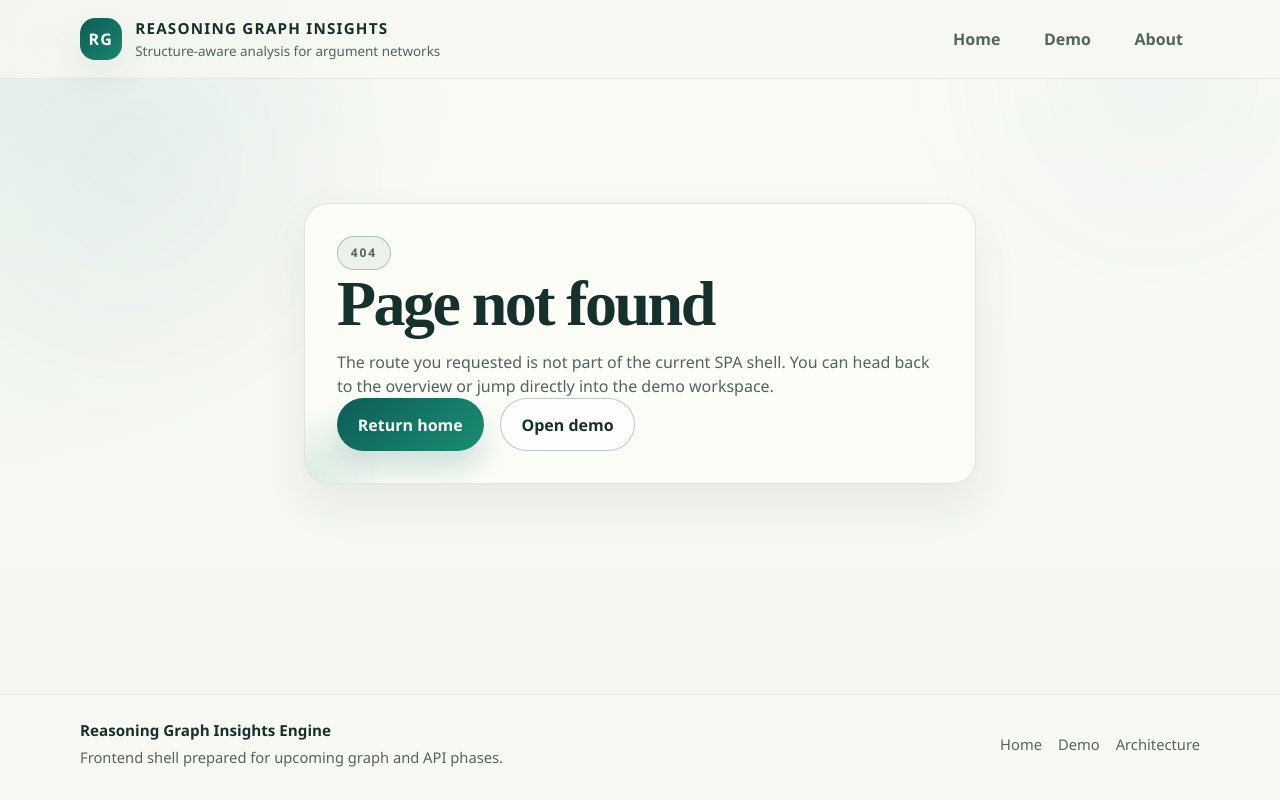
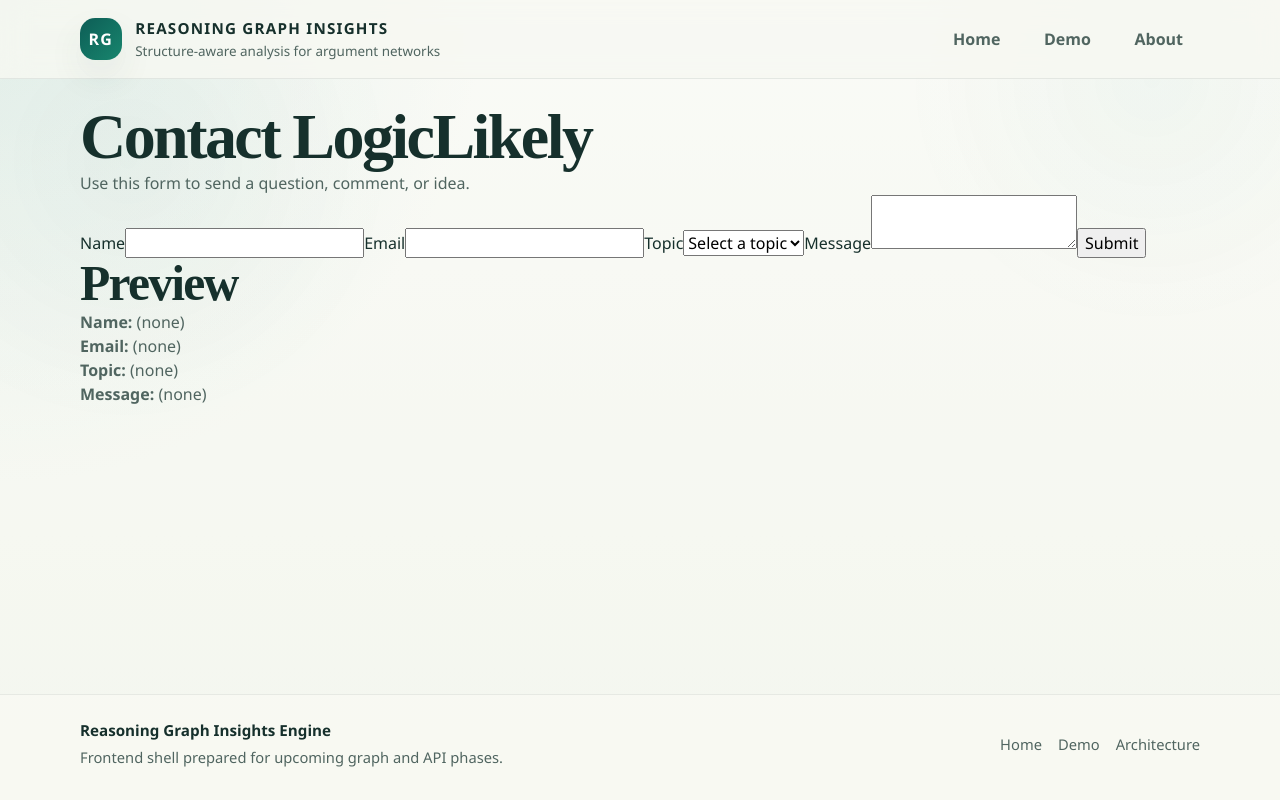
Before and after one commit to LogicLikely/reasoning-graph-insights-engine, a React (Vite) app in the folder frontend/: page /contact in a window 1280 px wide. Built offline with nearby package versions, Linux system fonts and the light colour scheme; no server answers.

Commit message:
Finish step 15

```diff
--- /dev/null
+++ b/frontend/src/pages/ContactPage.tsx
@@ -0,0 +1,154 @@
+import { useState } from "react";
+
+//part 15
+function ContactForm() {
+
+    type ContactSubmission = {
+        name: string;
+        email: string;
+        topic: string;
+        message: string;
+    };
+
+    const [name, setName] = useState("");
+    const [email, setEmail] = useState("");
+    const [topic, setTopic] = useState("");
+    const [message, setMessage] = useState("");
+    const [isSubmitting, setIsSubmitting] = useState(false);
+
+
+    const submission: ContactSubmission = {
+        name,
+        email,
+        topic,
+        message,
+    };
+    function isValidEmail(email: string) {
+        return email.includes("@") && email.includes(".");
+    }
+
+
+    //State variable can only hold a string or null value
+    const [errorMessage, setErrorMessage] = useState<string | null>(null);
+    const [successMessage, setSuccessMessage] = useState<string | null>(null);
+
+
+
+    async function handleSubmit(event: React.FormEvent<HTMLFormElement>) {
+        event.preventDefault();
+        setSuccessMessage(null);
+        setErrorMessage(null);
+
+        if (!name.trim()) {
+            setErrorMessage("Name is required.");
+            return;
+        }
+        if (!isValidEmail(email)) {
+            setErrorMessage("Email is required.");
+            return;
+        }
+        if (!topic) {
+            setErrorMessage("Topic is required.");
+            return;
+        }
+        if (!message.trim()) {
+            setErrorMessage("Message is required.");
+            return;
+        }
+        setIsSubmitting(true);
+        await new Promise((resolve) => setTimeout(resolve, 500));
+        const submission: ContactSubmission = {
+            name,
+            email,
+            topic,
+            message,
+        };
+        console.log(submission);
+        setSuccessMessage("Contact form submitted. Check the console for the logged data.");
+        setIsSubmitting(false);
+    }
+
+    return (
+        <>
+            {errorMessage && (
+                <p role="alert" style={{ color: "red", fontWeight: "bold" }}>
+                    {errorMessage}
+                </p>
+            )}
+            {successMessage && (
+                <p style={{ color: "green" }}>
+                    {successMessage}
+                </p>
+            )}
+
+            <form onSubmit={handleSubmit}>
+                <label>
+                    Name
+                    <input
+                        type="text"
+                        value={name}
+                        onChange={(event) => setName(event.target.value)}
+                    />
+                </label>
+
+                <label>
+                    Email
+                    <input
+                        type="email"
+                        value={email}
+                        onChange={(event) => setEmail(event.target.value)}
+                    />
+                </label>
+
+                <label>
+                    Topic
+                    <select
+                        value={topic}
+                        onChange={(event) => setTopic(event.target.value)}
+                    >
+                        <option value="">Select a topic</option>
+                        <option value="question">Question</option>
+                        <option value="idea">Idea</option>
+                        <option value="bug">Bug</option>
+                        <option value="other">Other</option>
+                    </select>
+                </label>
+
+                <label>
+                    Message
+                    <textarea
+                        value={message}
+                        onChange={(event) => setMessage(event.target.value)}
+                    />
+                </label>
+
+                <button type="submit" disabled={isSubmitting}>
+                    {isSubmitting ? "Submitting..." : "Submit"}
+                </button>
+            </form>
+
+            <section>
+                <h2>Preview</h2>
+                <p><strong>Name:</strong> {name || "(none)"}</p>
+                <p><strong>Email:</strong> {email || "(none)"}</p>
+                <p><strong>Topic:</strong> {topic || "(none)"}</p>
+                <p><strong>Message:</strong> {message || "(none)"}</p>
+            </section>
+        </>
+    );
+}
+
+export function ContactPage() {
+    return (
+        <main>
+            <section>
+                <h1>Contact LogicLikely</h1>
+                <p>
+                    Use this form to send a question, comment, or idea.
+                </p>
+            </section>
+
+            <ContactForm />
+        </main>
+    );
+}
--- a/frontend/src/router/AppRouter.tsx
+++ b/frontend/src/router/AppRouter.tsx
@@ -1,6 +1,7 @@
 import { BrowserRouter, Route, Routes } from 'react-router-dom'
 import { AppLayout } from '../components/layout/AppLayout'
 import { AboutPage } from '../pages/AboutPage'
+import { ContactPage } from '../pages/ContactPage'
 import { DemoPage } from '../pages/DemoPage'
 import { HomePage } from '../pages/HomePage'
 import { NotFoundPage } from '../pages/NotFoundPage'
@@ -13,6 +14,7 @@ export function AppRouter() {
           <Route index element={<HomePage />} />
           <Route path="/demo" element={<DemoPage />} />
           <Route path="/about" element={<AboutPage />} />
+          <Route path="/contact" element={<ContactPage />} />
           <Route path="*" element={<NotFoundPage />} />
         </Route>
       </Routes>
```
